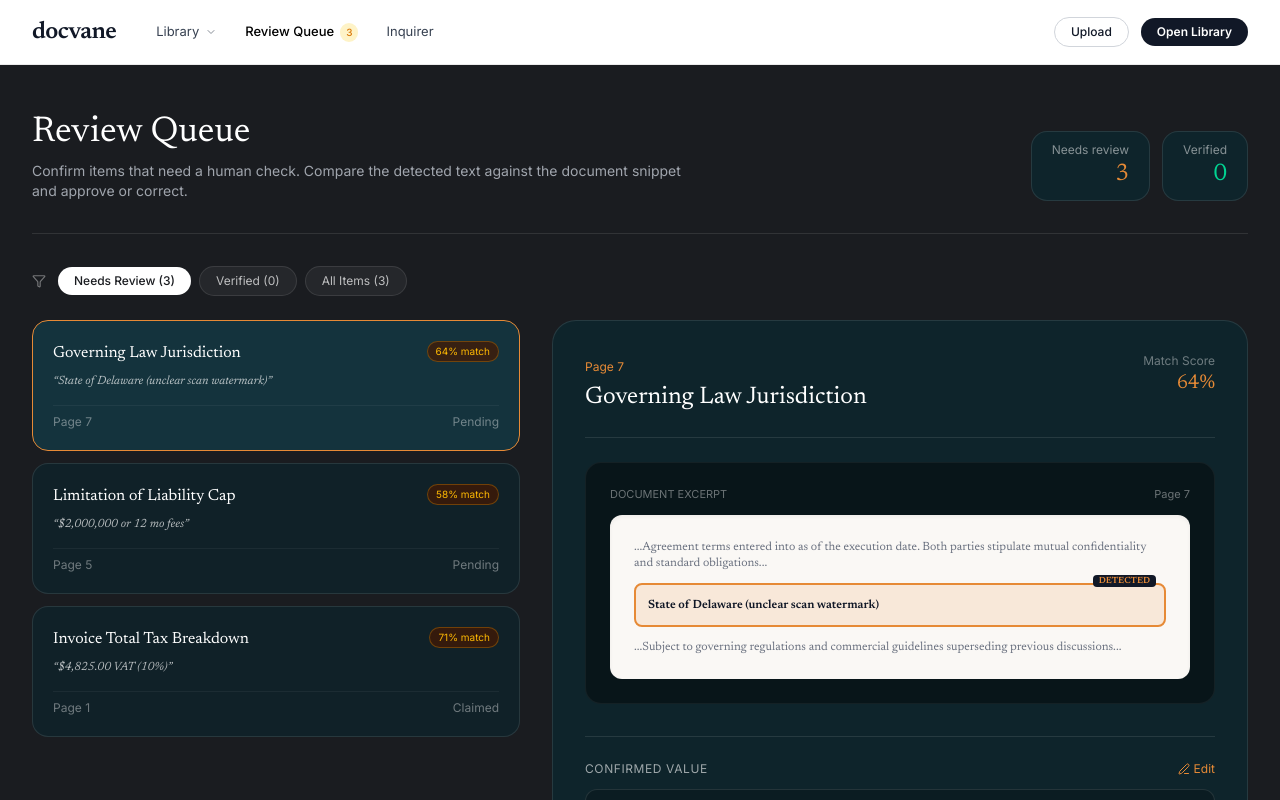
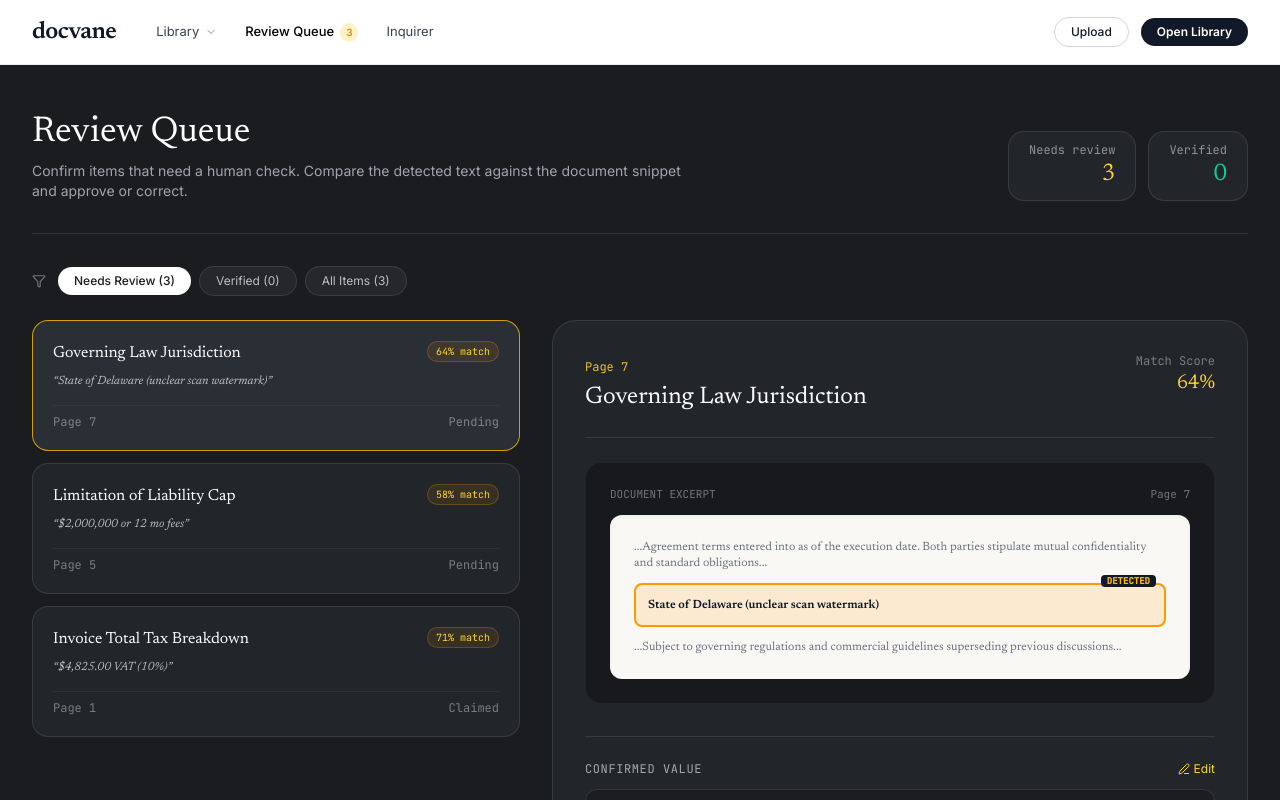
Before and after one commit to flexxy-07/docvane, a Next.js app in the folder frontend/: page /reviews in a window 1280 px wide. Shown: the top 800 px of the page. Built offline with nearby package versions, Linux system fonts and the light colour scheme; no server answers; a web font is replaced by a local one.

Commit message:
style: unify remaining app pages with DocVane obsidian theme and remove legacy teal

```diff
--- a/frontend/src/app/documents/upload/page.tsx
+++ b/frontend/src/app/documents/upload/page.tsx
@@ -9,7 +9,6 @@ import {
   FileCheck,
   ArrowRight,
   Clock,
-  Sparkles,
   ArrowLeft,
   Check,
 } from "lucide-react";
@@ -63,7 +62,7 @@ export default function UploadPage() {
 
     setIsUploading(true);
     setUploadStatus("uploading");
-    setStatusMessage("Uploading and indexing document...");
+    setStatusMessage("Uploading and processing document...");
 
     try {
       const formData = new FormData();
@@ -104,7 +103,7 @@ export default function UploadPage() {
       setStatusMessage(
         data.is_duplicate
           ? "This document is already in your workspace."
-          : "Uploaded successfully! Processing and indexing document."
+          : "Uploaded successfully and ready for inquiry."
       );
     } catch (err: unknown) {
       console.error("Document upload failed:", err);
@@ -153,19 +152,19 @@ export default function UploadPage() {
             onDrop={handleDrop}
             className={`group relative flex cursor-pointer flex-col items-center justify-center rounded-3xl border-2 border-dashed px-8 py-16 text-center transition-all ${
               isDragging
-                ? "border-[#E68A36] bg-[#0E242B]/90 scale-[1.01]"
-                : "border-white/10 bg-[#0E242B]/50 hover:border-white/30 hover:bg-[#0E242B]/80"
+                ? "border-amber-400 bg-[#262A32] scale-[1.01]"
+                : "border-white/15 bg-[#22252A] hover:border-white/30 hover:bg-[#252830]"
             }`}
           >
             <div className="flex h-16 w-16 items-center justify-center rounded-2xl bg-white/5 text-white transition-transform group-hover:scale-105">
-              <UploadCloud className={`h-8 w-8 ${isDragging ? "text-[#E68A36]" : "text-white"}`} />
+              <UploadCloud className={`h-8 w-8 ${isDragging ? "text-amber-400" : "text-white"}`} />
             </div>
 
             <h3 className="mt-6 font-serif text-xl font-normal text-white">
               {file ? file.name : "Choose or drag paperwork here"}
             </h3>
 
-            <p className="mt-2 max-w-sm text-xs text-white/50 leading-relaxed">
+            <p className="mt-2 max-w-sm text-xs text-white/50 leading-relaxed font-mono">
               {file
                 ? `${(file.size / (1024 * 1024)).toFixed(2)} MB • Ready to deposit`
                 : "PDF, PNG, or JPEG documents up to 25MB."}
@@ -180,7 +179,7 @@ export default function UploadPage() {
             />
 
             {!file && (
-              <span className="mt-6 inline-block rounded-full bg-white px-5 py-2 text-xs font-medium text-[#1A1C20] transition-colors hover:bg-neutral-200">
+              <span className="mt-6 inline-block rounded-full bg-white px-5 py-2 text-xs font-semibold text-[#1A1C20] transition-colors hover:bg-neutral-200">
                 Browse Files
               </span>
             )}
@@ -188,8 +187,8 @@ export default function UploadPage() {
 
           {/* Document Type Selector */}
           {file && (
-            <div className="mt-6 rounded-2xl border border-white/10 bg-[#0E242B]/60 p-5">
-              <span className="block text-xs text-white/60 uppercase tracking-wider mb-3">
+            <div className="mt-6 rounded-2xl border border-white/10 bg-[#22252A] p-5">
+              <span className="block text-xs font-mono uppercase tracking-wider text-white/50 mb-3">
                 Classify Document
               </span>
               <div className="flex flex-wrap gap-2">
@@ -198,7 +197,7 @@ export default function UploadPage() {
                     key={dt.id}
                     type="button"
                     onClick={() => setDocType(dt.id)}
-                    className={`flex items-center gap-1.5 rounded-full px-4 py-1.5 text-xs transition-all ${
+                    className={`flex items-center gap-1.5 rounded-full px-4 py-1.5 text-xs transition-colors ${
                       docType === dt.id
                         ? "bg-white text-[#1A1C20] font-medium"
                         : "border border-white/10 bg-white/5 text-white/70 hover:bg-white/10"
@@ -214,12 +213,12 @@ export default function UploadPage() {
 
           {/* Upload Action Bar */}
           {file && (
-            <div className="mt-6 flex flex-col sm:flex-row items-center justify-between gap-4 rounded-2xl border border-white/10 bg-[#0E242B] p-5">
+            <div className="mt-6 flex flex-col sm:flex-row items-center justify-between gap-4 rounded-2xl border border-white/10 bg-[#22252A] p-5">
               <div className="flex items-center gap-3">
                 <FileCheck className="h-5 w-5 text-emerald-400" />
                 <div>
                   <p className="text-sm font-medium text-white">{file.name}</p>
-                  <p className="text-xs text-white/50">
+                  <p className="text-xs font-mono text-white/50">
                     {(file.size / 1024).toFixed(0)} KB • {docTypes.find((t) => t.id === docType)?.label}
                   </p>
                 </div>
@@ -239,7 +238,7 @@ export default function UploadPage() {
                 <button
                   onClick={handleUpload}
                   disabled={isUploading}
-                  className="flex-1 sm:flex-initial flex items-center justify-center gap-2 rounded-full bg-white px-6 py-2.5 text-xs font-medium text-[#1A1C20] transition-all hover:bg-neutral-200 disabled:opacity-50"
+                  className="flex-1 sm:flex-initial flex items-center justify-center gap-2 rounded-full bg-white px-6 py-2.5 text-xs font-semibold text-[#1A1C20] transition-colors hover:bg-neutral-200 disabled:opacity-50"
                 >
                   {isUploading ? (
                     <>
@@ -248,7 +247,7 @@ export default function UploadPage() {
                     </>
                   ) : (
                     <>
-                      <span>Add to Workspace</span>
+                      <span>Deposit Document</span>
                       <ArrowRight className="h-3.5 w-3.5" />
                     </>
                   )}
@@ -259,9 +258,8 @@ export default function UploadPage() {
 
           {/* Status Notification */}
           {uploadStatus === "success" && (
-            <div className="mt-6 rounded-2xl border border-emerald-500/30 bg-emerald-950/40 p-6 text-sm text-emerald-300">
+            <div className="mt-6 rounded-2xl border border-emerald-500/25 bg-emerald-950/20 p-6 text-sm text-emerald-300">
               <div className="flex items-center gap-2 font-serif text-base">
-                <Sparkles className="h-4 w-4" />
                 <span>Upload Complete</span>
               </div>
               <p className="mt-2 text-xs text-white/80">{statusMessage}</p>
@@ -274,10 +272,10 @@ export default function UploadPage() {
                   Return to Library →
                 </Link>
                 <Link
-                  href="/chat"
+                  href={uploadedDocId ? `/chat?docId=${uploadedDocId}` : "/chat"}
                   className="text-xs font-medium text-white/80 hover:underline"
                 >
-                  Ask a question →
+                  Inquire this document →
                 </Link>
               </div>
             </div>
--- a/frontend/src/app/reviews/page.tsx
+++ b/frontend/src/app/reviews/page.tsx
@@ -129,14 +129,14 @@ export default function ReviewQueuePage() {
           </div>
 
           <div className="flex items-center gap-3">
-            <div className="rounded-2xl border border-white/10 bg-[#0E242B] px-5 py-2.5 text-right">
-              <span className="block text-xs text-white/50">Needs review</span>
-              <span className="font-serif text-2xl font-normal text-[#E68A36]">
+            <div className="rounded-2xl border border-white/10 bg-[#22252A] px-5 py-2.5 text-right">
+              <span className="block text-xs font-mono text-white/50">Needs review</span>
+              <span className="font-serif text-2xl font-normal text-amber-300">
                 {pendingCount}
               </span>
             </div>
-            <div className="rounded-2xl border border-white/10 bg-[#0E242B] px-5 py-2.5 text-right">
-              <span className="block text-xs text-white/50">Verified</span>
+            <div className="rounded-2xl border border-white/10 bg-[#22252A] px-5 py-2.5 text-right">
+              <span className="block text-xs font-mono text-white/50">Verified</span>
               <span className="font-serif text-2xl font-normal text-emerald-400">
                 {resolvedCount}
               </span>
@@ -145,7 +145,7 @@ export default function ReviewQueuePage() {
         </div>
 
         {toastMessage && (
-          <div className="mt-6 rounded-xl border border-emerald-500/30 bg-emerald-950/40 p-4 text-xs text-emerald-300">
+          <div className="mt-6 rounded-xl border border-emerald-500/25 bg-emerald-950/30 p-4 text-xs text-emerald-300">
             ✓ {toastMessage}
           </div>
         )}
@@ -155,7 +155,7 @@ export default function ReviewQueuePage() {
           <Filter className="h-3.5 w-3.5 text-white/40 mr-1" />
           <button
             onClick={() => setFilterTab("pending")}
-            className={`rounded-full px-4 py-1.5 text-xs transition-all ${
+            className={`rounded-full px-4 py-1.5 text-xs transition-colors ${
               filterTab === "pending"
                 ? "bg-white text-[#1A1C20] font-medium"
                 : "border border-white/10 bg-white/5 text-white/70 hover:bg-white/10"
@@ -165,7 +165,7 @@ export default function ReviewQueuePage() {
           </button>
           <button
             onClick={() => setFilterTab("resolved")}
-            className={`rounded-full px-4 py-1.5 text-xs transition-all ${
+            className={`rounded-full px-4 py-1.5 text-xs transition-colors ${
               filterTab === "resolved"
                 ? "bg-white text-[#1A1C20] font-medium"
                 : "border border-white/10 bg-white/5 text-white/70 hover:bg-white/10"
@@ -175,7 +175,7 @@ export default function ReviewQueuePage() {
           </button>
           <button
             onClick={() => setFilterTab("all")}
-            className={`rounded-full px-4 py-1.5 text-xs transition-all ${
+            className={`rounded-full px-4 py-1.5 text-xs transition-colors ${
               filterTab === "all"
                 ? "bg-white text-[#1A1C20] font-medium"
                 : "border border-white/10 bg-white/5 text-white/70 hover:bg-white/10"
@@ -204,7 +204,7 @@ export default function ReviewQueuePage() {
                 {filterTab === "pending" && (
                   <button
                     onClick={() => setFilterTab("all")}
-                    className="mt-3 text-xs text-[#E68A36] hover:underline"
+                    className="mt-3 text-xs text-amber-300 hover:underline"
                   >
                     View all verified items →
                   </button>
@@ -222,10 +222,10 @@ export default function ReviewQueuePage() {
                     onClick={() => handleSelectTask(task)}
                     className={`cursor-pointer rounded-2xl border p-5 transition-all ${
                       isSelected
-                        ? "border-[#E68A36] bg-[#14333D]"
+                        ? "border-amber-400/80 bg-[#2A2E35]"
                         : isResolved
-                        ? "border-white/5 bg-white/5 opacity-60 hover:opacity-100"
-                        : "border-white/10 bg-[#0E242B]/80 hover:border-white/20 hover:bg-[#122B33]"
+                        ? "border-white/5 bg-[#1E2024] opacity-60 hover:opacity-100"
+                        : "border-white/10 bg-[#22252A] hover:border-white/20 hover:bg-[#262A30]"
                     }`}
                   >
                     <div className="flex items-start justify-between gap-3">
@@ -233,11 +233,11 @@ export default function ReviewQueuePage() {
                         {task.field_name || "Document Field"}
                       </span>
                       {isResolved ? (
-                        <span className="rounded-full bg-emerald-950/70 border border-emerald-500/30 px-2 py-0.5 text-[10px] text-emerald-400">
+                        <span className="rounded-full bg-emerald-500/10 border border-emerald-500/25 px-2 py-0.5 text-[10px] font-mono text-emerald-300">
                           Verified ✓
                         </span>
                       ) : (
-                        <span className="rounded-full bg-amber-950/70 border border-amber-500/30 px-2 py-0.5 text-[10px] text-amber-400">
+                        <span className="rounded-full bg-amber-500/10 border border-amber-500/25 px-2 py-0.5 text-[10px] font-mono text-amber-300">
                           {matchPct}% match
                         </span>
                       )}
@@ -247,7 +247,7 @@ export default function ReviewQueuePage() {
                       &ldquo;{task.corrected_value || task.field_value}&rdquo;
                     </p>
 
-                    <div className="mt-4 flex items-center justify-between text-xs text-white/40 border-t border-white/5 pt-2">
+                    <div className="mt-4 flex items-center justify-between text-xs font-mono text-white/40 border-t border-white/5 pt-2">
                       <span>Page {task.source_page || 1}</span>
                       <span className="capitalize">{task.status}</span>
                     </div>
@@ -260,10 +260,10 @@ export default function ReviewQueuePage() {
           {/* Right Column: Detailed Document & Field Inspector (7 cols) */}
           <div className="lg:col-span-7">
             {selectedTask ? (
-              <div className="rounded-3xl border border-white/10 bg-[#0E242B] p-6 sm:p-8">
+              <div className="rounded-3xl border border-white/10 bg-[#22252A] p-6 sm:p-8">
                 <div className="flex items-start justify-between gap-4 border-b border-white/10 pb-6">
                   <div>
-                    <span className="text-xs text-[#E68A36]">
+                    <span className="text-xs font-mono text-amber-300/90">
                       Page {selectedTask.source_page || 1}
                     </span>
                     <h2 className="mt-1 font-serif text-2xl text-white">
@@ -272,16 +272,16 @@ export default function ReviewQueuePage() {
                   </div>
 
                   <div className="text-right">
-                    <span className="text-xs text-white/40 block">Match Score</span>
-                    <span className="font-serif text-xl text-[#E68A36]">
+                    <span className="text-xs font-mono text-white/40 block">Match Score</span>
+                    <span className="font-serif text-xl text-amber-300">
                       {Math.round((selectedTask.confidence || 0.6) * 100)}%
                     </span>
                   </div>
                 </div>
 
                 {/* Simulated Document Preview with Highlight */}
-                <div className="mt-6 rounded-2xl border border-white/5 bg-black/40 p-6 text-sm">
-                  <div className="flex items-center justify-between text-[11px] text-white/40 mb-3">
+                <div className="mt-6 rounded-2xl border border-white/5 bg-black/30 p-6 text-sm">
+                  <div className="flex items-center justify-between text-[11px] font-mono text-white/40 mb-3">
                     <span>DOCUMENT EXCERPT</span>
                     <span>Page {selectedTask.source_page || 1}</span>
                   </div>
@@ -294,8 +294,8 @@ export default function ReviewQueuePage() {
                     </p>
 
                     {/* Detected Highlight */}
-                    <div className="relative my-2 rounded-lg border-2 border-[#E68A36] bg-[#E68A36]/15 p-3 text-xs text-[#111827] font-semibold">
-                      <span className="absolute -top-2.5 right-2 rounded bg-[#111827] px-1.5 py-0.2 text-[9px] text-[#E68A36]">
+                    <div className="relative my-2 rounded-lg border-2 border-amber-500 bg-amber-500/15 p-3 text-xs text-[#111827] font-semibold">
+                      <span className="absolute -top-2.5 right-2 rounded bg-[#111827] px-1.5 py-0.2 text-[9px] font-mono text-amber-400">
                         DETECTED
                       </span>
                       {selectedTask.field_value}
@@ -311,13 +311,13 @@ export default function ReviewQueuePage() {
                 {/* Correction Input / Approval Form */}
                 <div className="mt-8 border-t border-white/10 pt-6">
                   <div className="flex items-center justify-between mb-3">
-                    <label className="text-xs text-white/60 uppercase tracking-wider">
+                    <label className="text-xs font-mono text-white/60 uppercase tracking-wider">
                       Confirmed Value
                     </label>
                     {!isEditing && selectedTask.status !== "resolved" && (
                       <button
                         onClick={() => setIsEditing(true)}
-                        className="flex items-center gap-1 text-xs text-[#E68A36] hover:underline"
+                        className="flex items-center gap-1 text-xs text-amber-300 hover:underline"
                       >
                         <Edit3 className="h-3 w-3" />
                         <span>Edit</span>
@@ -331,19 +331,19 @@ export default function ReviewQueuePage() {
                         value={correctionInput}
                         onChange={(e) => setCorrectionInput(e.target.value)}
                         rows={3}
-                        className="w-full rounded-xl border border-[#E68A36]/60 bg-black/40 p-3 text-sm text-white outline-none font-serif"
+                        className="w-full rounded-xl border border-amber-400/60 bg-black/40 p-3 text-sm text-white outline-none font-serif"
                       />
                       <div className="flex gap-2 justify-end">
                         <button
                           onClick={() => setIsEditing(false)}
-                          className="rounded-full border border-white/20 px-4 py-1.5 text-xs text-white/70"
+                          className="rounded-full border border-white/20 px-4 py-1.5 text-xs text-white/70 hover:bg-white/5"
                         >
                           Cancel
                         </button>
                         <button
                           onClick={() => handleResolve("correct")}
                           disabled={submitting}
-                          className="rounded-full bg-white px-5 py-1.5 text-xs font-medium text-[#1A1C20]"
+                          className="rounded-full bg-white px-5 py-1.5 text-xs font-semibold text-[#1A1C20] hover:bg-neutral-200"
                         >
                           Save changes
                         </button>
@@ -353,7 +353,7 @@ export default function ReviewQueuePage() {
                     <div className="rounded-xl border border-white/10 bg-black/20 p-4 text-sm font-serif text-white flex items-center justify-between">
                       <span>{selectedTask.corrected_value || selectedTask.field_value}</span>
                       {selectedTask.status === "resolved" && (
-                        <span className="text-xs text-emerald-400 flex items-center gap-1">
+                        <span className="text-xs text-emerald-400 flex items-center gap-1 font-mono">
                           <Check className="h-3.5 w-3.5" />
                           <span>Confirmed</span>
                         </span>
@@ -367,7 +367,7 @@ export default function ReviewQueuePage() {
                       <button
                         onClick={() => handleResolve("approve")}
                         disabled={submitting}
-                        className="flex items-center gap-2 rounded-full bg-white px-6 py-2.5 text-xs font-medium text-[#1A1C20] transition-all hover:bg-neutral-200"
+                        className="flex items-center gap-2 rounded-full bg-white px-6 py-2.5 text-xs font-semibold text-[#1A1C20] transition-colors hover:bg-neutral-200"
                       >
                         <Check className="h-4 w-4" />
                         <span>Approve value</span>
@@ -375,9 +375,9 @@ export default function ReviewQueuePage() {
 
                       <button
                         onClick={() => setIsEditing(true)}
-                        className="flex items-center gap-2 rounded-full border border-white/20 bg-white/5 px-5 py-2.5 text-xs font-medium text-white transition-all hover:bg-white/10"
+                        className="flex items-center gap-2 rounded-full border border-white/20 bg-white/5 px-5 py-2.5 text-xs font-medium text-white transition-colors hover:bg-white/10"
                       >
-                        <Edit3 className="h-4 w-4 text-[#E68A36]" />
+                        <Edit3 className="h-4 w-4 text-amber-300" />
                         <span>Edit value</span>
                       </button>
                     </div>
```
Also changed, not shown: frontend/src/app/documents/page.tsx (+20 -21 lines).
